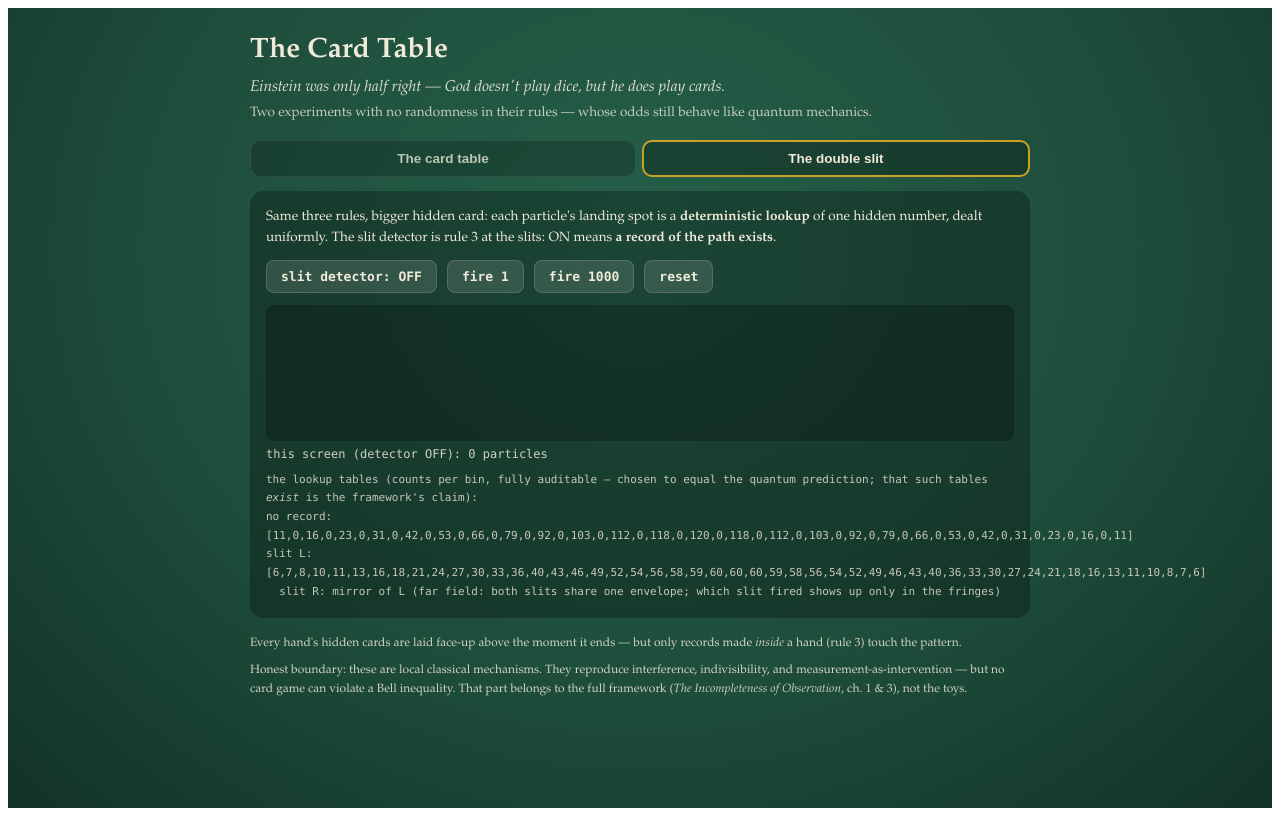
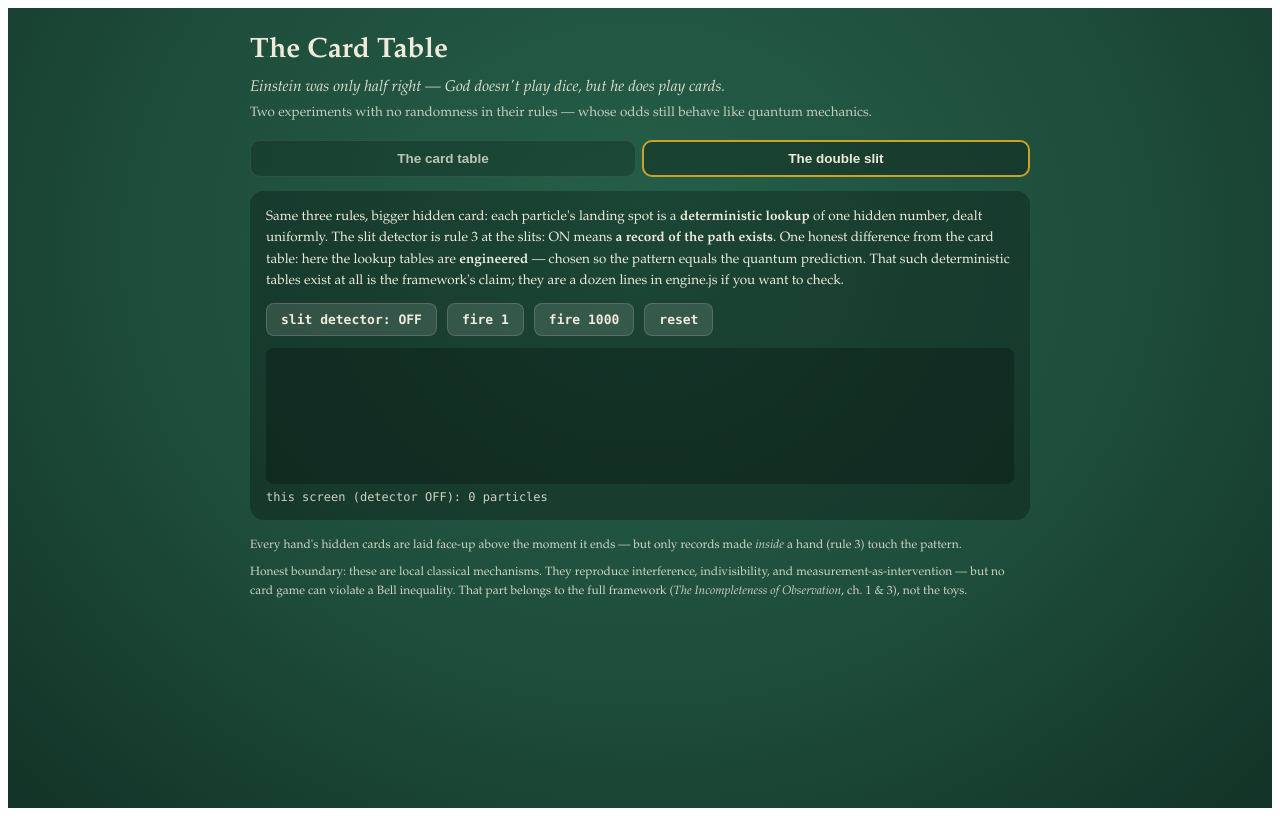
Before and after one commit to amaybaum/card-table, a React (Vite) app: page / in a window 1280 px wide. Both pictures are taken after a click on the button "The double slit". Built offline with nearby package versions, Linux system fonts and the light colour scheme.

Commit message:
Last Sync: 2026-07-29 10:23

```diff
--- a/src/App.jsx
+++ b/src/App.jsx
@@ -195,7 +195,10 @@ export default function CardTable() {
               <div style={{ fontSize: 13.5, lineHeight: 1.6, marginBottom: 10 }}>
                 Same three rules, bigger hidden card: each particle's landing spot is a <b>deterministic
                 lookup</b> of one hidden number, dealt uniformly. The slit detector is rule 3 at the
-                slits: ON means <b>a record of the path exists</b>.
+                slits: ON means <b>a record of the path exists</b>. One honest difference from the card
+                table: here the lookup tables are <b>engineered</b> — chosen so the pattern equals the
+                quantum prediction. That such deterministic tables exist at all is the framework's
+                claim; they are a dozen lines in engine.js if you want to check.
               </div>
               <div style={{ display: "flex", alignItems: "center", gap: 10, flexWrap: "wrap", marginBottom: 12 }}>
                 <button onClick={() => setDetector(!detector)} style={{ ...btn(), fontWeight: 700, background: detector ? "#c05b52" : "rgba(255,255,255,.12)", color: detector ? "#fff" : "inherit" }}>
@@ -239,14 +242,6 @@ export default function CardTable() {
                   and here it is, running on hidden cards.
                 </div>
               )}
-              {(
-                <div style={{ marginTop: 10, fontFamily: "ui-monospace, Menlo, monospace", fontSize: 11, opacity: 0.8, lineHeight: 1.7 }}>
-                  the lookup tables (counts per bin, fully auditable — chosen to equal the quantum
-                  prediction; that such tables <i>exist</i> is the framework's claim):<br/>
-                  no record: [{FRINGE.join(",")}]<br/>
-                  slit L: [{SLIT_L.join(",")}] &nbsp; slit R: mirror of L (far field: both slits share one envelope; which slit fired shows up only in the fringes)
-                </div>
-              )}
             </div>
           );
         })()}
```
Also changed, not shown: 1 other file (tests, documents, lock files or other folders).
